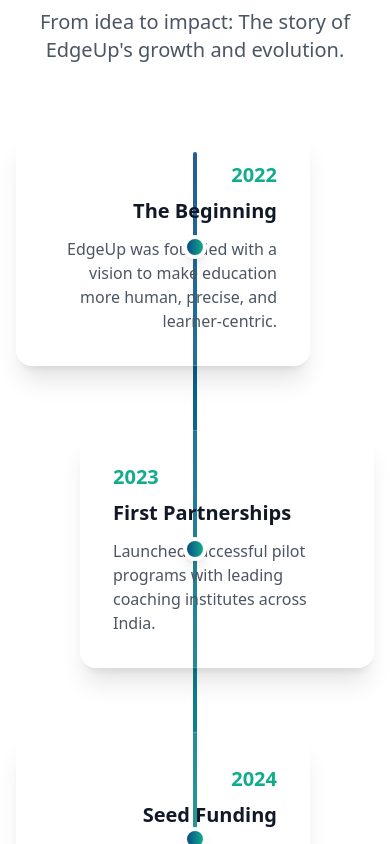
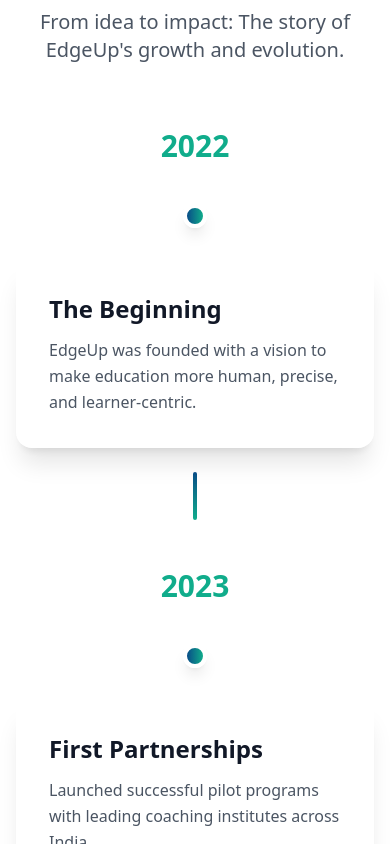
Before and after one commit to RaupscZAN/new-edgeupwebsite, a React (Vite) app: page /about in a window 390 px wide. Shown: the part 5080-5924 px from the top of the page. Built offline with nearby package versions, Linux system fonts and the light colour scheme; no server answers; the database is empty.

Commit message:
Fix Timeline Layout Completely

```diff
--- a/src/pages/AboutPage.tsx
+++ b/src/pages/AboutPage.tsx
@@ -333,7 +333,7 @@ const AboutPage: React.FC = () => {
         </section>
       </IntersectionObserver>
 
-      {/* Journey Timeline - FIXED ALIGNMENT */}
+      {/* Journey Timeline - COMPLETELY FIXED */}
       <IntersectionObserver>
         <section className="section-padding relative z-10">
           <div className="container-custom">
@@ -346,26 +346,39 @@ const AboutPage: React.FC = () => {
               </p>
             </div>
 
-            <div className="max-w-4xl mx-auto">
-              <div className="relative">
-                {/* Timeline line - FIXED */}
-                <div className="absolute left-1/2 transform -translate-x-1/2 w-1 bg-gradient-to-b from-[#094d88] to-[#10ac8b] rounded-full" style={{ height: 'calc(100% - 3rem)', top: '1.5rem' }}></div>
+            <div className="max-w-6xl mx-auto">
+              {/* NEW TIMELINE LAYOUT - NO OVERLAPPING */}
+              <div className="space-y-12">
+                {milestones.map((milestone, index) => (
+                  <div key={index} className="relative animate-fade-in-up" style={{ animationDelay: `${index * 0.2}s` }}>
+                    <div className="grid grid-cols-1 lg:grid-cols-12 gap-8 items-center">
+                      {/* Year and Timeline Dot */}
+                      <div className="lg:col-span-2 text-center lg:text-right">
+                        <div className="text-3xl font-bold text-[#10ac8b] mb-2">{milestone.year}</div>
+                        <div className="hidden lg:block w-6 h-6 bg-gradient-to-r from-[#094d88] to-[#10ac8b] rounded-full ml-auto border-4 border-white shadow-lg"></div>
+                      </div>
 
-                {milestones.map((milestone, index) => (
-                  <div key={index} className={`relative flex items-center mb-16 animate-fade-in-up`} style={{ animationDelay: `${index * 0.2}s` }}>
-                    {/* Timeline dot - FIXED POSITIONING */}
-                    <div className="absolute left-1/2 transform -translate-x-1/2 w-6 h-6 bg-gradient-to-r from-[#094d88] to-[#10ac8b] rounded-full border-4 border-white shadow-lg z-20"></div>
+                      {/* Timeline Line */}
+                      <div className="lg:col-span-1 flex justify-center">
+                        <div className="w-1 h-24 bg-gradient-to-b from-[#094d88] to-[#10ac8b] rounded-full hidden lg:block"></div>
+                        <div className="lg:hidden w-6 h-6 bg-gradient-to-r from-[#094d88] to-[#10ac8b] rounded-full border-4 border-white shadow-lg mx-auto"></div>
+                      </div>
 
-                    {/* Content cards - FIXED SPACING */}
-                    <div className={`w-full ${index % 2 === 0 ? 'pr-1/2 pr-8' : 'pl-1/2 pl-8'}`}>
-                      <div className={`bg-white/10 backdrop-blur-md p-8 rounded-2xl border border-white/20 shadow-xl hover:shadow-2xl transition-all duration-500 hover:scale-105 ${index % 2 === 0 ? 'mr-8' : 'ml-8'}`}>
-                        <div className={`${index % 2 === 0 ? 'text-right' : 'text-left'}`}>
-                          <div className="text-[#10ac8b] font-bold text-xl mb-2">{milestone.year}</div>
-                          <h3 className="text-xl font-semibold mb-3 text-gray-900">{milestone.title}</h3>
-                          <p className="text-gray-600">{milestone.description}</p>
+                      {/* Content Card */}
+                      <div className="lg:col-span-9">
+                        <div className="bg-white/10 backdrop-blur-md p-8 rounded-2xl border border-white/20 shadow-xl hover:shadow-2xl transition-all duration-500 hover:scale-105">
+                          <h3 className="text-2xl font-semibold mb-3 text-gray-900">{milestone.title}</h3>
+                          <p className="text-gray-600 leading-relaxed">{milestone.description}</p>
                         </div>
                       </div>
                     </div>
+
+                    {/* Mobile Timeline Line */}
+                    {index < milestones.length - 1 && (
+                      <div className="lg:hidden flex justify-center mt-6">
+                        <div className="w-1 h-12 bg-gradient-to-b from-[#094d88] to-[#10ac8b] rounded-full"></div>
+                      </div>
+                    )}
                   </div>
                 ))}
               </div>
```
